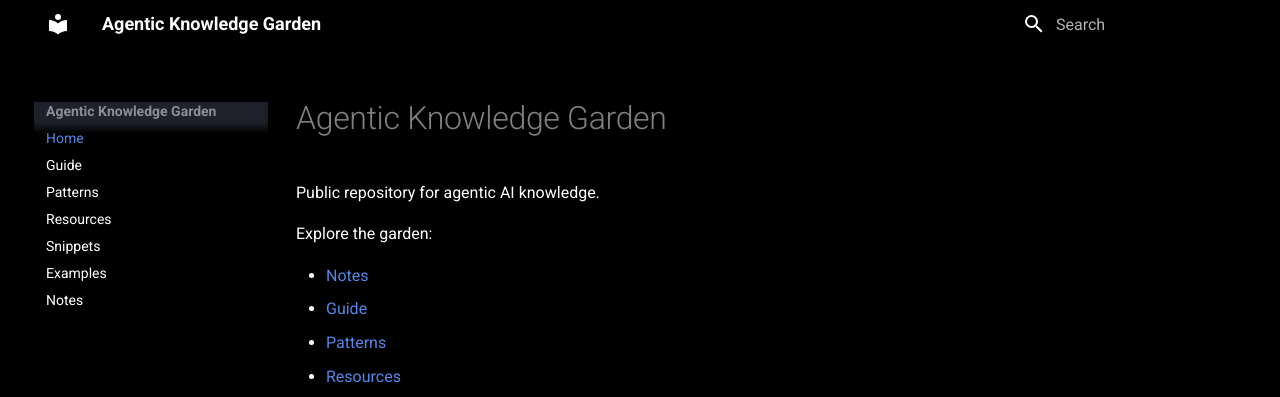
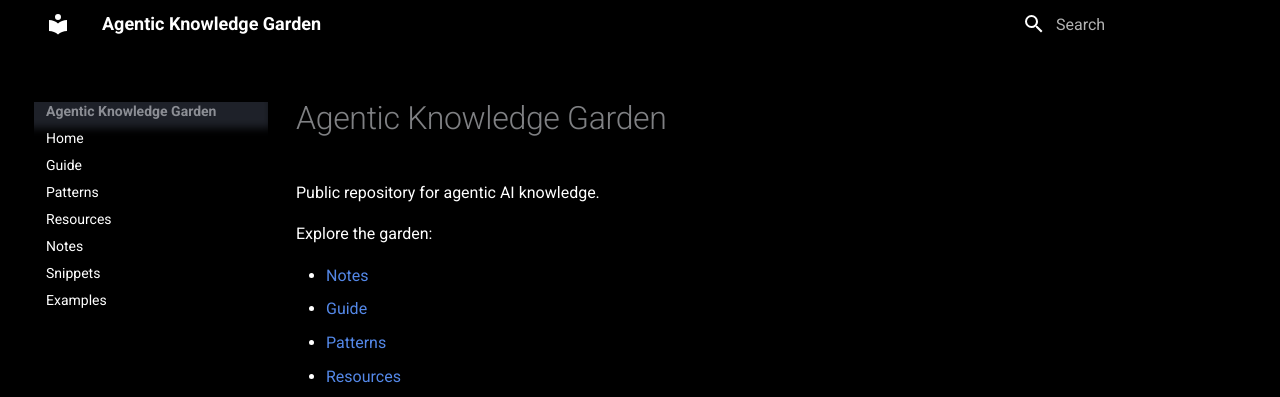
Before and after one commit to oldaque/agentic-knowledge-garden, an MkDocs documentation site: the page built from docs/index.md, in a window 1280 px wide. Shown: the top 397 px of the page. Built offline with MkDocs 1.6.1 and Material for MkDocs 9.7.7, drawn with Linux system fonts in a browser that asks for light colours.

```diff
--- a/docs/index.md
+++ b/docs/index.md
@@ -4,9 +4,9 @@ Public repository for agentic AI knowledge.
 
 Explore the garden:
 
-- [Notes](../notes/README.md)
+- [Notes](notes/README.md)
 - [Guide](guide/README.md)
 - [Patterns](patterns/README.md)
 - [Resources](resources/README.md)
-- [Snippets](../snippets/README.md)
-- [Examples](../examples/README.md)
+- [Snippets](snippets/README.md)
+- [Examples](examples/README.md)
--- a/mkdocs.yml
+++ b/mkdocs.yml
@@ -3,13 +3,14 @@ site_description: Public repository for agentic AI knowledge
 site_url: https://oldaque.github.io/agentic-knowledge-garden
 
 nav:
-  - Home: index.md
+  - Home: README.md
   - Guide: guide/README.md
   - Patterns: patterns/README.md
   - Resources: resources/README.md
-  - Snippets: ../snippets/README.md
-  - Examples: ../examples/README.md
-  - Notes: ../notes/README.md
+  - Notes: notes/README.md
+  - Snippets: snippets/README.md
+  - Examples: examples/README.md
+
 
 theme:
   name: material
```
